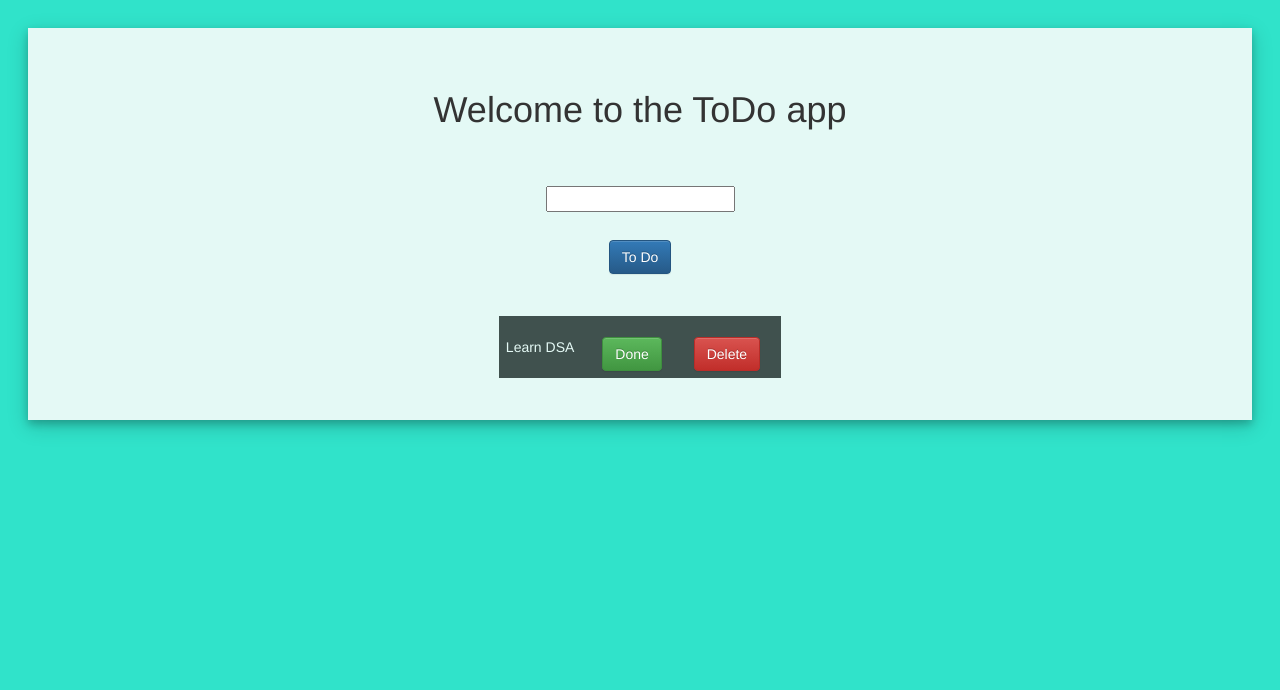
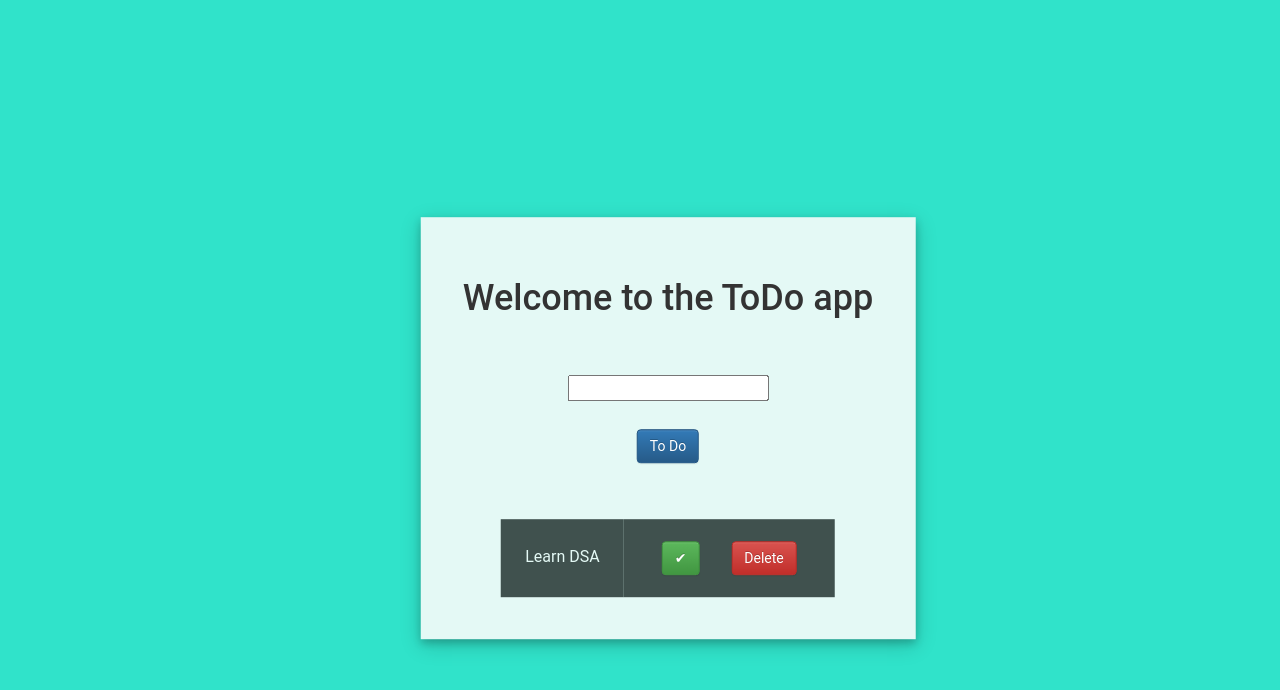
Before and after one commit to Jimmy290901/ToDo, a Django app: page / in a window 1280 px wide. Shown: the top 690 px of the page. Run offline with Django 3.2, Linux system fonts and the light colour scheme; data comes from the database, SQL or seed files in the repository; both versions use the stored data as it was after the commit; some libraries are stand-ins or nearby versions.

Commit message:
Made some styling changes

```diff
--- a/todo/static/css/styles.css
+++ b/todo/static/css/styles.css
@@ -1,5 +1,6 @@
 body {
     background-color: #30e3ca;
+    font-family: Roboto;
 }
 
 .main{
@@ -8,6 +9,10 @@ body {
     text-align: center;
     padding: 3em;
     margin: 2em;
+    position: absolute;
+    top: 50%;
+    left:50%;
+    transform: translate(-50%, -50%);
 }
 
 .inputTask {
@@ -28,12 +33,13 @@ table{
 }
 
 td{
-    padding:0.5em;
+    padding:0.5em 1.5em;
     text-align: center;
+    font-size: medium;
 }
 
 td a{
-    text-decoration: none;
+    text-decoration: none !important;
 }
 
 
@@ -49,3 +55,7 @@ td a:hover{
 input{
     margin: 1em;
 }
+
+.btn{
+    margin-bottom: 14px !important;
+}
--- a/todo/tasks/templates/tasks/home.html
+++ b/todo/tasks/templates/tasks/home.html
@@ -26,7 +26,7 @@
                         <form action="" method="POST"> {% csrf_token %}
                             <input type="hidden" value="{{task.id}}" name="id">
                             {% if task.isComplete == False %}
-                                <input type="submit" value="Done" class="btn btn-success" name="completed">
+                                <input type="submit" value="&#10004;" class="btn btn-success" name="completed">
                             {% else %}
                                 <input type="submit" value="Undone" class="btn btn-warning" name="completed">
                             {% endif %}
--- a/todo/tasks/templates/tasks/update.html
+++ b/todo/tasks/templates/tasks/update.html
@@ -6,6 +6,6 @@
             <label>Completed</label>
             {{task.isComplete}} <br>
             <input type="submit" value="Go Back" class="btn btn-primary" name="go_back">
-            <input type="submit" value="Save" class="btn btn-success" name="save">
+            <input type="submit" value="&#10004;" class="btn btn-success" name="save">
     </form>
 {%  endblock %}
```
Also changed, not shown: todo/db.sqlite3.
